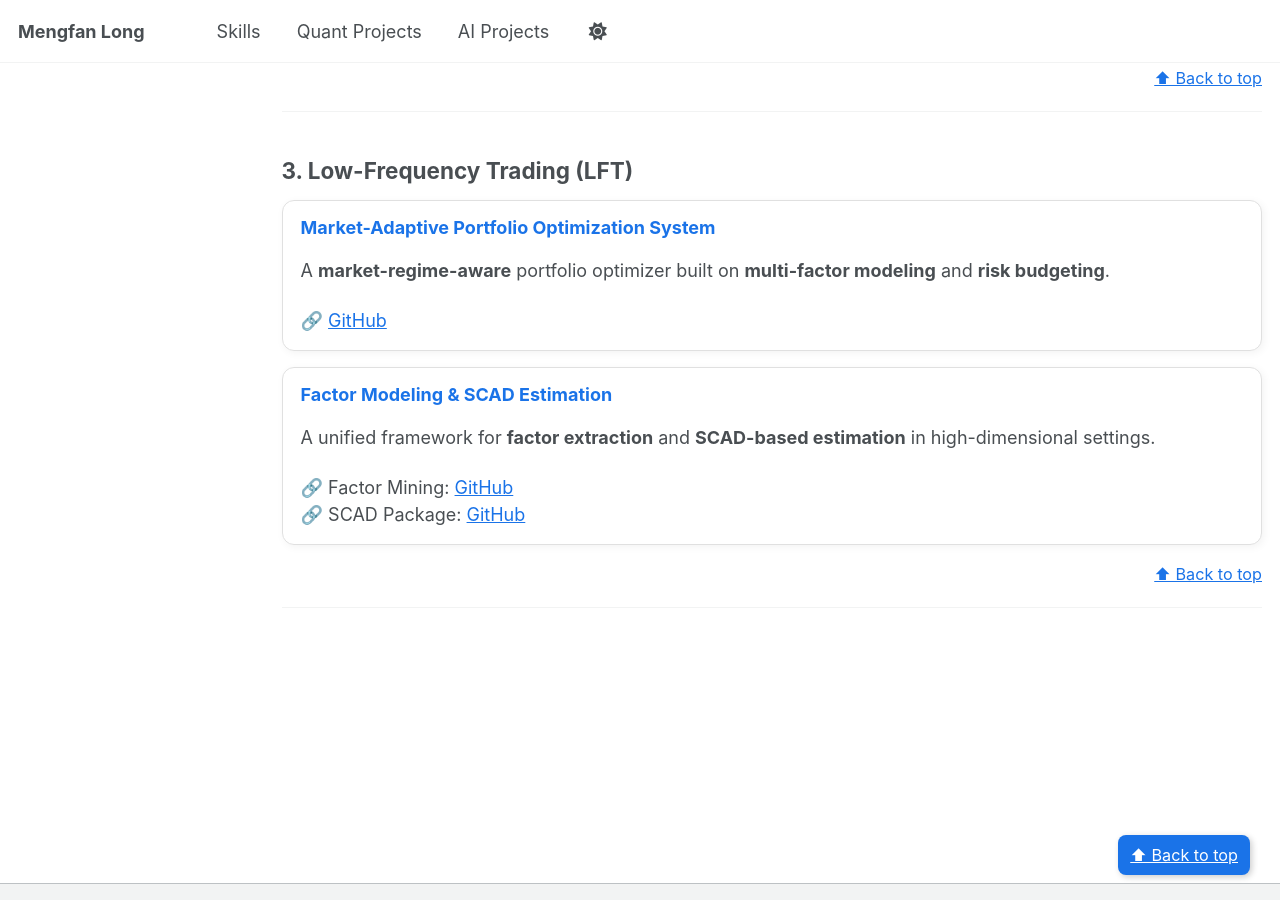
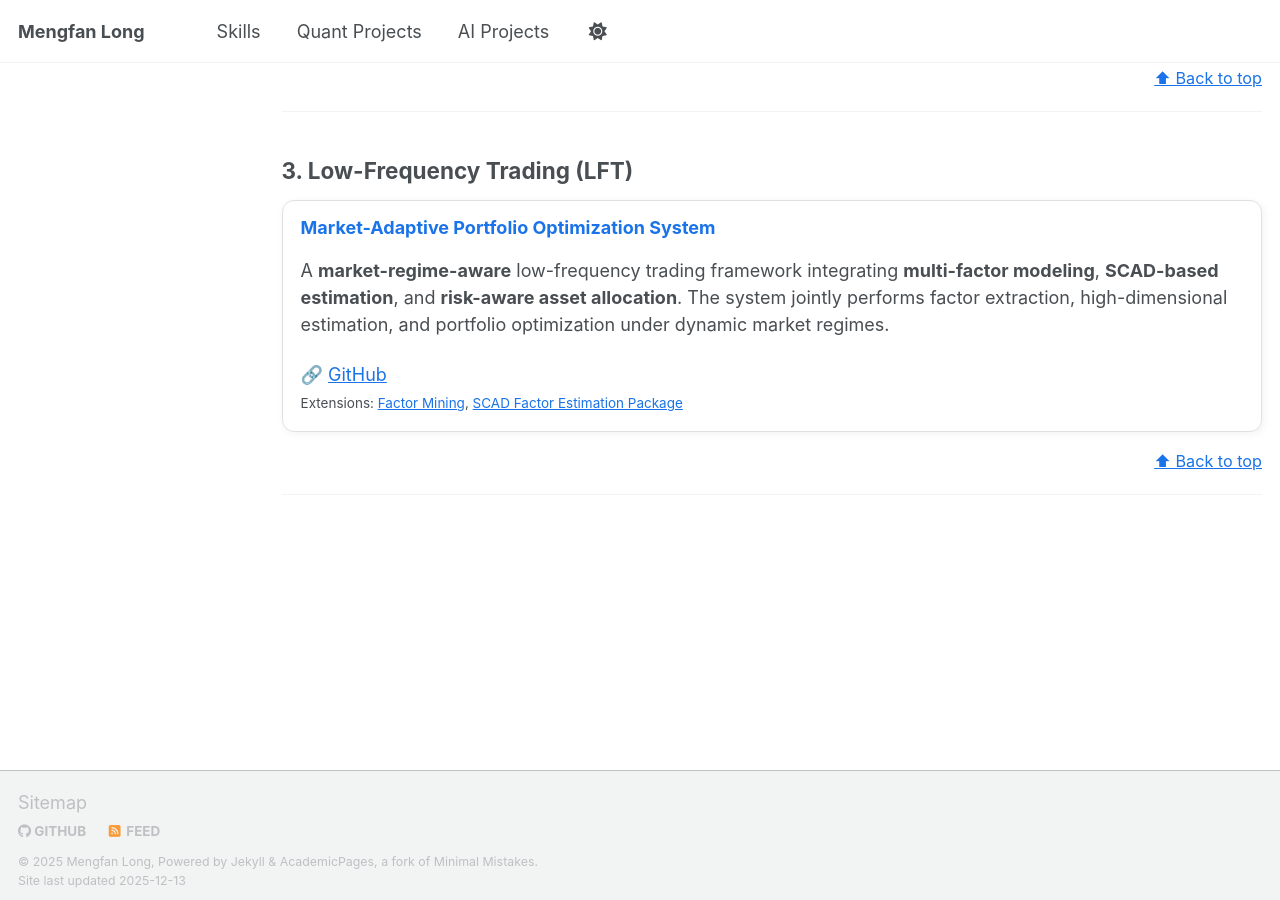
Before and after one commit to kevinlmf/kevinlmf.github.io, a Jekyll site: the page built from _pages/quant-projects.md, in a window 1280 px wide and 900 px high, scrolled down 1077 px. Built offline with Jekyll 4.4.1, drawn with Linux system fonts in a browser that asks for light colours; a script that is not in the unit is left out.

Commit message:
Enhance project details and add extension links
Updated project description for the Market-Adaptive Portfolio Optimization System and added links to related extensions.

```diff
--- a/_pages/quant-projects.md
+++ b/_pages/quant-projects.md
@@ -56,22 +56,23 @@ A dedicated collection of systems built for **high-frequency**, **medium-frequen
 <div class="proj-card">
   <h3>Market-Adaptive Portfolio Optimization System</h3>
   <p>
-    A <b>market-regime-aware</b> portfolio optimizer built on <b>multi-factor modeling</b> and <b>risk budgeting</b>.
+    A <b>market-regime-aware</b> low-frequency trading framework integrating
+    <b>multi-factor modeling</b>, <b>SCAD-based estimation</b>, and
+    <b>risk-aware asset allocation</b>.
+    The system jointly performs factor extraction, high-dimensional estimation,
+    and portfolio optimization under dynamic market regimes.
   </p>
-  🔗 <a href="https://github.com/kevinlmf/Portfolio_Optimization_system" target="_blank">GitHub</a>
-</div>
+  🔗 <a href="https://github.com/kevinlmf/Portfolio_Optimization_system" target="_blank">GitHub</a><br>
 
-<div class="proj-card">
-  <h3>Factor Modeling & SCAD Estimation</h3>
-  <p>
-    A unified framework for <b>factor extraction</b> and <b>SCAD-based estimation</b> in high-dimensional settings.
-
-  </p>
-  🔗 Factor Mining: <a href="https://github.com/kevinlmf/Factor-Mining" target="_blank">GitHub</a><br>
-  🔗 SCAD Package: <a href="https://github.com/kevinlmf/Scad" target="_blank">GitHub</a>
+  <small>
+    Extensions:
+    <a href="https://github.com/kevinlmf/Factor-Mining" target="_blank">Factor Mining</a>,
+    <a href="https://github.com/kevinlmf/Scad" target="_blank">SCAD Factor Estimation Package</a>
+  </small>
 </div>
 
 <p class="back-top"><a href="#top">⬆ Back to top</a></p>
+
 
 
 ---
```
